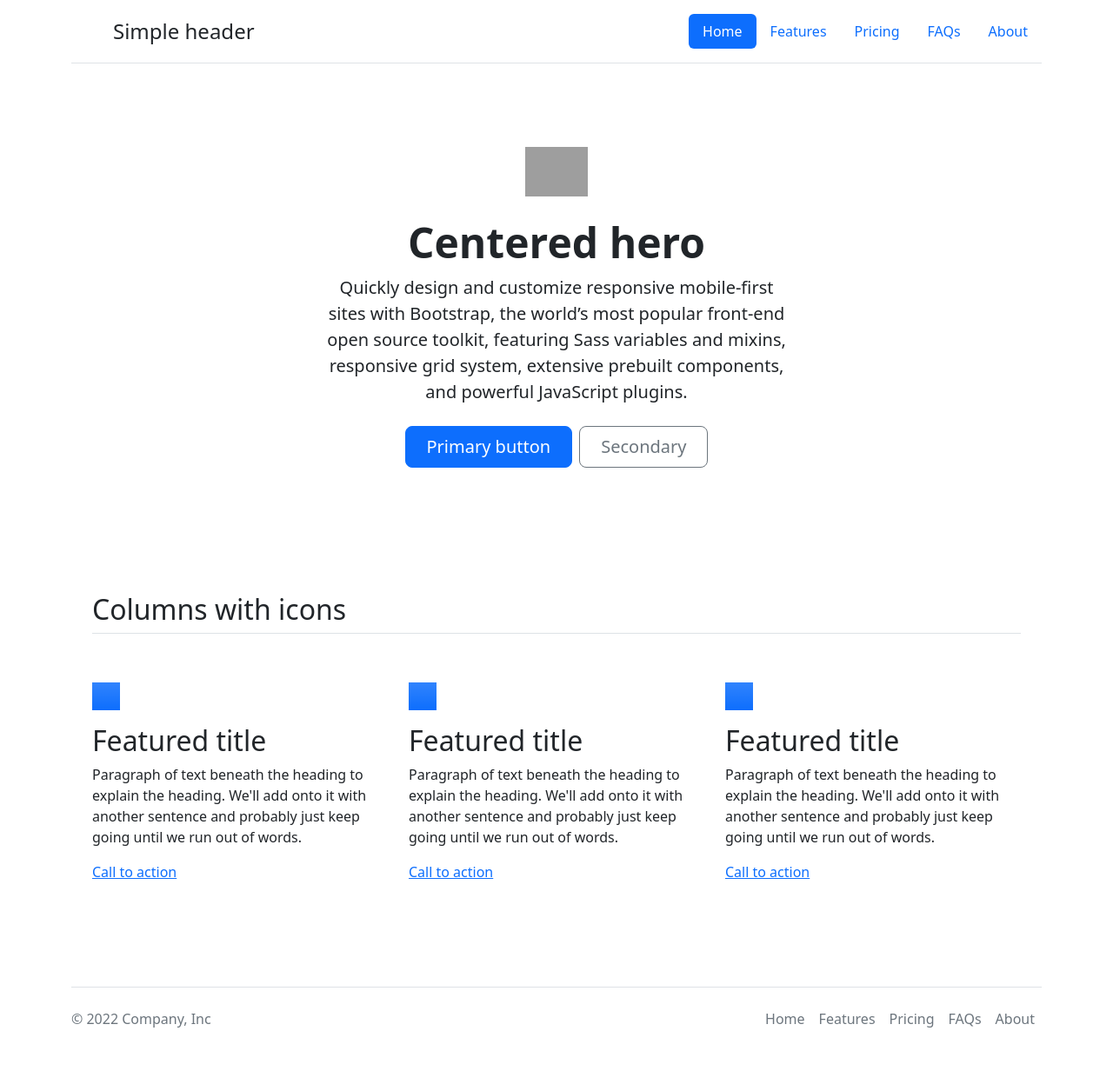
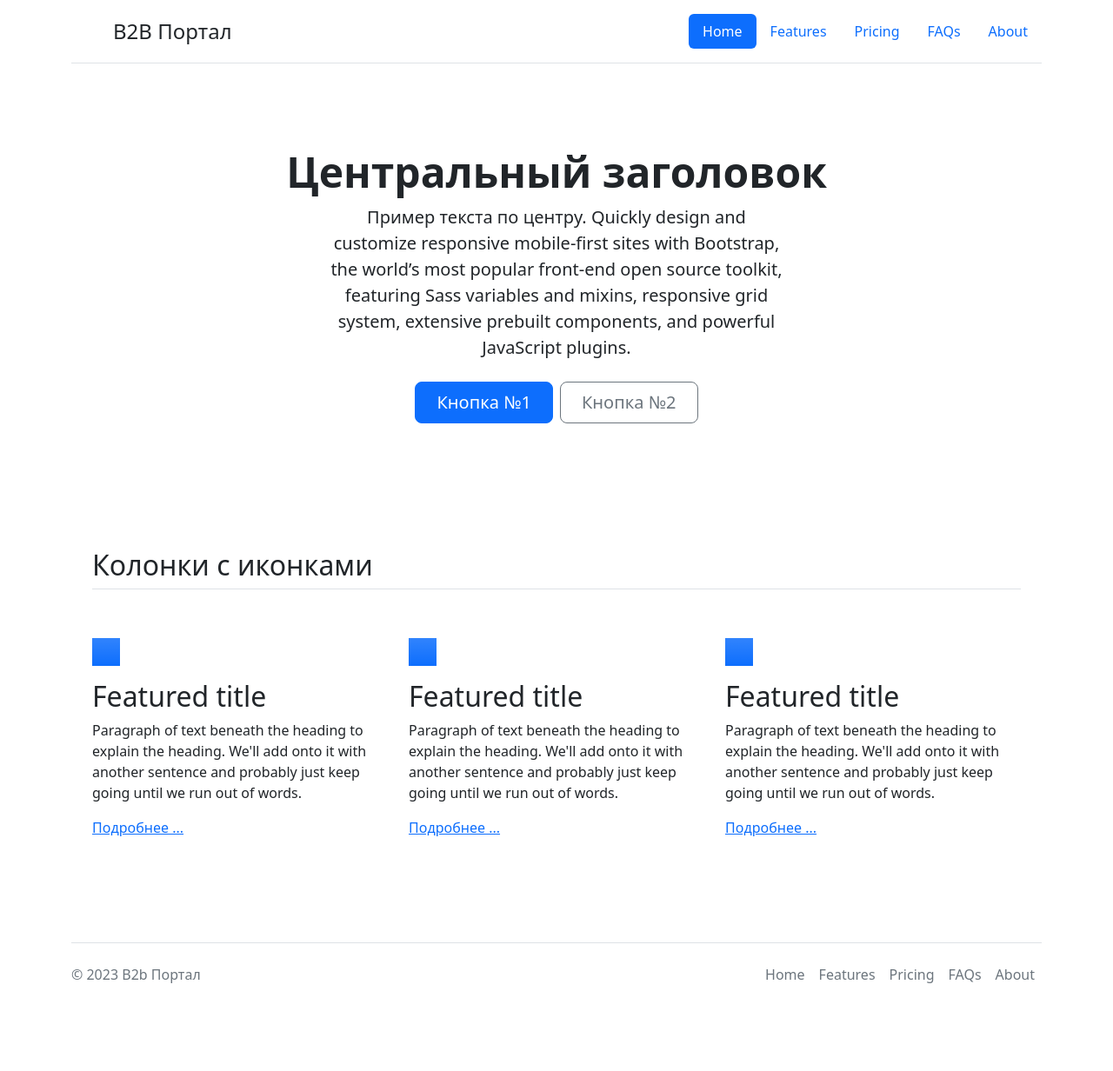
Before and after one commit to alexdekunov/b2b_site_for_partner, a Flask app: page / in a window 1280 px wide. Shown: the whole page at 87% size. After the commit the page ends 1131 px from the top, so only its background shows below. Run offline with Flask 2, Linux system fonts and the light colour scheme; grey boxes are pictures that could not be loaded.

Commit message:
корректировка html (#9)

```diff
--- a/webapp/__init__.py
+++ b/webapp/__init__.py
@@ -9,4 +9,10 @@ def create_app():
         title = "Новый проект"
         return render_template('index.html')
 
+
+    @app.route('/about')
+    def about():
+        title = "О нас"
+        return render_template('about.html')
+
     return app
--- a/webapp/templates/about.html
+++ b/webapp/templates/about.html
@@ -1,12 +1,12 @@
 {% extends 'base.html' %}
 
 {% block title %}
-Страница про нас
+О нас
 {% endblock %}
 
 {% block body %}
 <div class="container">
-
+    <!-- Центральный блок -->
     <div class="px-4 py-5 my-5 text-center">
         <img class="d-block mx-auto mb-4" src="/docs/5.2/assets/brand/bootstrap-logo.svg" alt="" width="72" height="57">
         <h1 class="display-5 fw-bold">Centered hero</h1>
@@ -19,6 +19,7 @@
         </div>
     </div>
 
+    <!-- Колонки с иконками -->
     <div class="container px-4 py-5" id="featured-3">
         <h2 class="pb-2 border-bottom">Columns with icons</h2>
         <div class="row g-4 py-5 row-cols-1 row-cols-lg-3">
@@ -58,6 +59,7 @@
         </div>
     </div>
 
+    <!-- Сетка значков -->
     <div class="container px-4 py-5" id="icon-grid">
         <h2 class="pb-2 border-bottom">Icon grid</h2>
 
--- a/webapp/templates/base.html
+++ b/webapp/templates/base.html
@@ -5,14 +5,14 @@
     <meta name="viewport" content="width=device-width, initial-scale=1">
     <title>{% block title %}{% endblock %}</title>
     <link href="https://cdn.jsdelivr.net/npm/bootstrap@5.2.3/dist/css/bootstrap.min.css" rel="stylesheet" integrity="sha384-rbsA2VBKQhggwzxH7pPCaAqO46MgnOM80zW1RWuH61DGLwZJEdK2Kadq2F9CUG65" crossorigin="anonymous">
-
+    <!-- header -->
     <div class="container">
     <header class="d-flex flex-wrap justify-content-center py-3 mb-4 border-bottom">
       <a href="/" class="d-flex align-items-center mb-3 mb-md-0 me-md-auto text-dark text-decoration-none">
         <svg class="bi me-2" width="40" height="32"><use xlink:href="#bootstrap"></use></svg>
-        <span class="fs-4">Simple header</span>
+        <span class="fs-4">B2B Портал</span>
       </a>
-
+      <!-- menu -->
       <ul class="nav nav-pills">
         <li class="nav-item"><a href="#" class="nav-link active" aria-current="page">Home</a></li>
         <li class="nav-item"><a href="#" class="nav-link">Features</a></li>
@@ -39,7 +39,7 @@
   <footer>
     <div class="container">
       <footer class="d-flex flex-wrap justify-content-between align-items-center py-3 my-4 border-top">
-        <p class="col-md-4 mb-0 text-muted">© 2022 Company, Inc</p>
+        <p class="col-md-4 mb-0 text-muted">© 2023 B2b Портал</p>
         <a href="/" class="col-md-4 d-flex align-items-center justify-content-center mb-3 mb-md-0 me-md-auto link-dark text-decoration-none">
           <svg class="bi me-2" width="40" height="32"><use xlink:href="#bootstrap"></use></svg>
         </a>
--- a/webapp/templates/index.html
+++ b/webapp/templates/index.html
@@ -8,19 +8,19 @@
 
 <div class="container">
     <div class="px-4 py-5 my-5 text-center">
-        <img class="d-block mx-auto mb-4" src="/docs/5.2/assets/brand/bootstrap-logo.svg" alt="" width="72" height="57">
-        <h1 class="display-5 fw-bold">Centered hero</h1>
+
+        <h1 class="display-5 fw-bold">Центральный заголовок</h1>
         <div class="col-lg-6 mx-auto">
-          <p class="lead mb-4">Quickly design and customize responsive mobile-first sites with Bootstrap, the world’s most popular front-end open source toolkit, featuring Sass variables and mixins, responsive grid system, extensive prebuilt components, and powerful JavaScript plugins.</p>
+          <p class="lead mb-4">Пример текста по центру. Quickly design and customize responsive mobile-first sites with Bootstrap, the world’s most popular front-end open source toolkit, featuring Sass variables and mixins, responsive grid system, extensive prebuilt components, and powerful JavaScript plugins.</p>
           <div class="d-grid gap-2 d-sm-flex justify-content-sm-center">
-            <button type="button" class="btn btn-primary btn-lg px-4 gap-3">Primary button</button>
-            <button type="button" class="btn btn-outline-secondary btn-lg px-4">Secondary</button>
+            <button type="button" class="btn btn-primary btn-lg px-4 gap-3">Кнопка №1</button>
+            <button type="button" class="btn btn-outline-secondary btn-lg px-4">Кнопка №2</button>
           </div>
         </div>
     </div>
 
     <div class="container px-4 py-5" id="featured-3">
-        <h2 class="pb-2 border-bottom">Columns with icons</h2>
+        <h2 class="pb-2 border-bottom">Колонки с иконками</h2>
         <div class="row g-4 py-5 row-cols-1 row-cols-lg-3">
           <div class="feature col">
             <div class="feature-icon d-inline-flex align-items-center justify-content-center text-bg-primary bg-gradient fs-2 mb-3">
@@ -29,7 +29,7 @@
             <h3 class="fs-2">Featured title</h3>
             <p>Paragraph of text beneath the heading to explain the heading. We'll add onto it with another sentence and probably just keep going until we run out of words.</p>
             <a href="#" class="icon-link d-inline-flex align-items-center">
-              Call to action
+              Подробнее ...
               <svg class="bi" width="1em" height="1em"><use xlink:href="#chevron-right"></use></svg>
             </a>
           </div>
@@ -40,7 +40,7 @@
             <h3 class="fs-2">Featured title</h3>
             <p>Paragraph of text beneath the heading to explain the heading. We'll add onto it with another sentence and probably just keep going until we run out of words.</p>
             <a href="#" class="icon-link d-inline-flex align-items-center">
-              Call to action
+              Подробнее ...
               <svg class="bi" width="1em" height="1em"><use xlink:href="#chevron-right"></use></svg>
             </a>
           </div>
@@ -51,7 +51,7 @@
             <h3 class="fs-2">Featured title</h3>
             <p>Paragraph of text beneath the heading to explain the heading. We'll add onto it with another sentence and probably just keep going until we run out of words.</p>
             <a href="#" class="icon-link d-inline-flex align-items-center">
-              Call to action
+              Подробнее ...
               <svg class="bi" width="1em" height="1em"><use xlink:href="#chevron-right"></use></svg>
             </a>
           </div>
```
